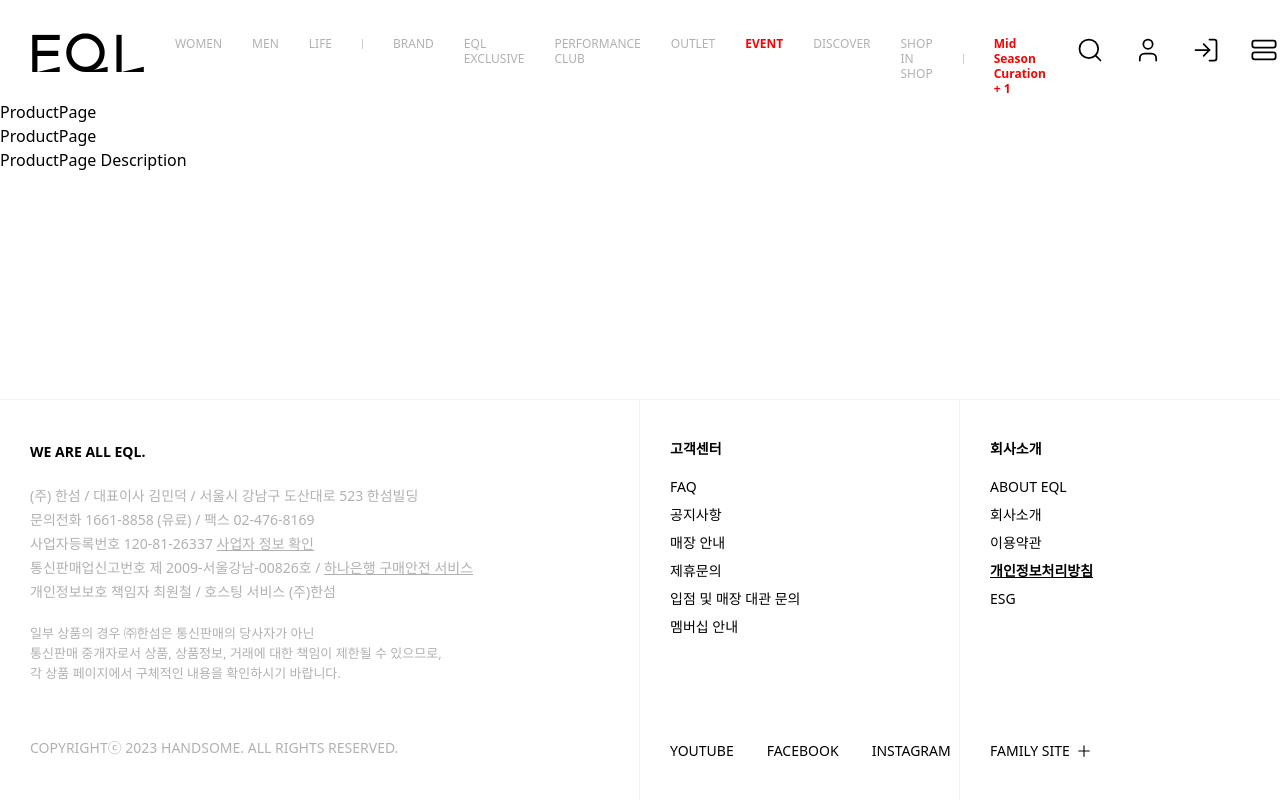
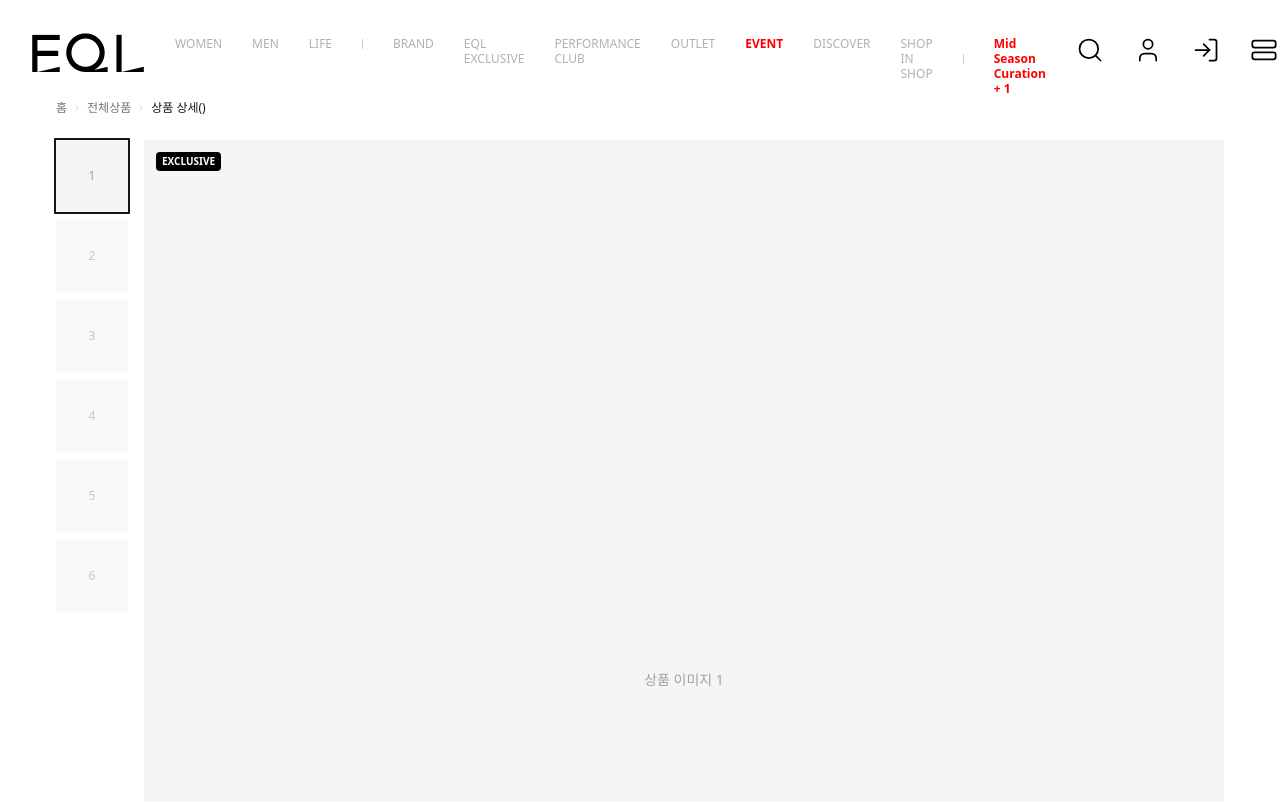
Before and after one commit to kssk3/frontend_f_team_project, a Next.js app: page /product in a window 1280 px wide. Shown: the top 802 px of the page. Built offline with nearby package versions, Linux system fonts and the light colour scheme; a web font is replaced by a local one.

Commit message:
feat: 상품 상세 갤러리 추가

```diff
--- a/app/(shop)/product/page.tsx
+++ b/app/(shop)/product/page.tsx
@@ -1,8 +1,33 @@
-export default function ProductPage() {
-    return (
-        <div>ProductPage
-            <h1>ProductPage</h1>
-            <p>ProductPage Description</p>
-        </div>
-    );
+import DetailGallery from '@/domains/products/components/DetailGallery';
+
+import Link from "next/link";
+import { FiChevronRight } from "react-icons/fi";
+
+
+interface ProductDetailPageProps{
+    params: Promise<{id: string}>;
 }
+
+export default async function ProductDetailPage({params}: ProductDetailPageProps): Promise<React.JSX.Element>{
+     const {id} = await params;
+
+     return (
+        // 모바일 : 최대폭 가운데 정렬, 패딩 바텀 모바일: 112px, 데스크탑: 64px
+        <main className="mx-auto w-full max-w-300 px-4 pb-28 md:pb-16">
+            <nav
+                aria-label="현재 위치"
+                className="flex items-center gap-1 text-xs text-neutral-500"
+            >
+                <Link href="/" className="hover:text-neutral-900">홈</Link>
+                <FiChevronRight className="text-neutral-300" />
+                <Link href="/product" className="hover:text-neutral-900">전체상품</Link>
+                <FiChevronRight className="text-neutral-300" />
+                <span className="font-medium text-neutral-900">상품 상세({id})</span>
+            </nav>
+
+            <div className="mt-6 lg:sticky lg:top-[calc(var(--spacing-header)+1rem)] lg:self-start">
+                <DetailGallery title="상품" count={6} />
+            </div>
+        </main>
+     );
+    }
--- /dev/null
+++ b/domains/products/components/DetailGallery.tsx
@@ -0,0 +1,58 @@
+'use client';
+
+import { useState } from 'react';
+import { cn } from '@/shared/utils/cn';
+
+// 컴포넌트 인터페이스(추후 교체 : count > images)
+interface DetailGalleryProps{
+    count?: number;
+    title: string;
+}
+
+export default function DetailGallery({
+    count = 6,
+    title,
+}: DetailGalleryProps) {
+    const [selected, setSelected] = useState(0);
+    const indexes = Array.from({ length: count }, (_, i) => i);
+
+    return (
+        <div className="flex flex-col gap-3 md:flex-row-reverse md:gap-4">
+            <div className="relative aspect-square w-full overflow-hidden rounded-lg bg-neutral-100 md:flex-1">
+                <div className="flex h-full w-full items-center justify-center text-sm text-neutral-400">
+                    {title} 이미지 {selected + 1}
+                </div>
+                <div className="absolute top-3 left-3 flex gap-1">
+                    <span className="rounded bg-black px-1.5 py-0.5 text-[10px] font-bold text-white">
+                        EXCLUSIVE
+                    </span>
+                </div>
+            </div>
+
+            <ul
+                className={cn(
+                    'flex shrink-0 gap-2 overflow-x-auto pb-1',
+                    'md:w-18 md:flex-col md:overflow-x-visible md:pb-0',
+                )}
+            >
+                {indexes.map((i) => (
+                    <li key={i}>
+                        <button
+                            type="button"
+                            onClick={() => setSelected(i)}
+                            aria-current={selected === i}
+                            className={cn(
+                                'aspect-square w-16 shrink-0 rounded-md bg-neutral-100 text-xs text-neutral-400 transition md:w-full',
+                                selected === i
+                                    ? 'ring-2 ring-neutral-900'
+                                    : 'opacity-60 hover:opacity-100',
+                            )}
+                        >
+                            {i + 1}
+                        </button>
+                    </li>
+                ))}
+            </ul>
+        </div>
+    );
+}
```
